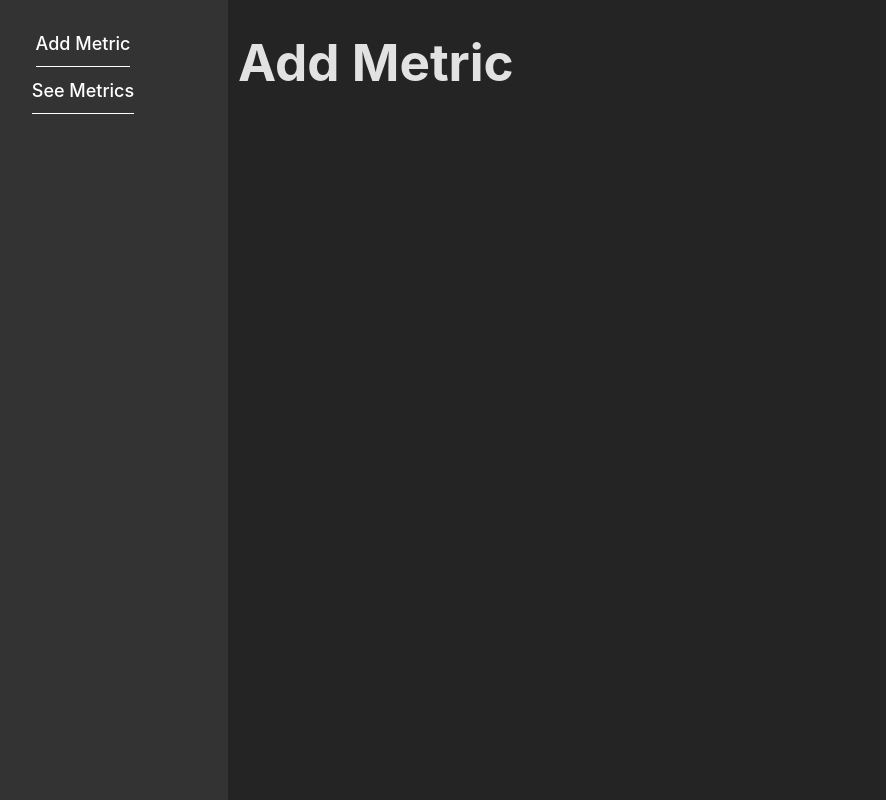
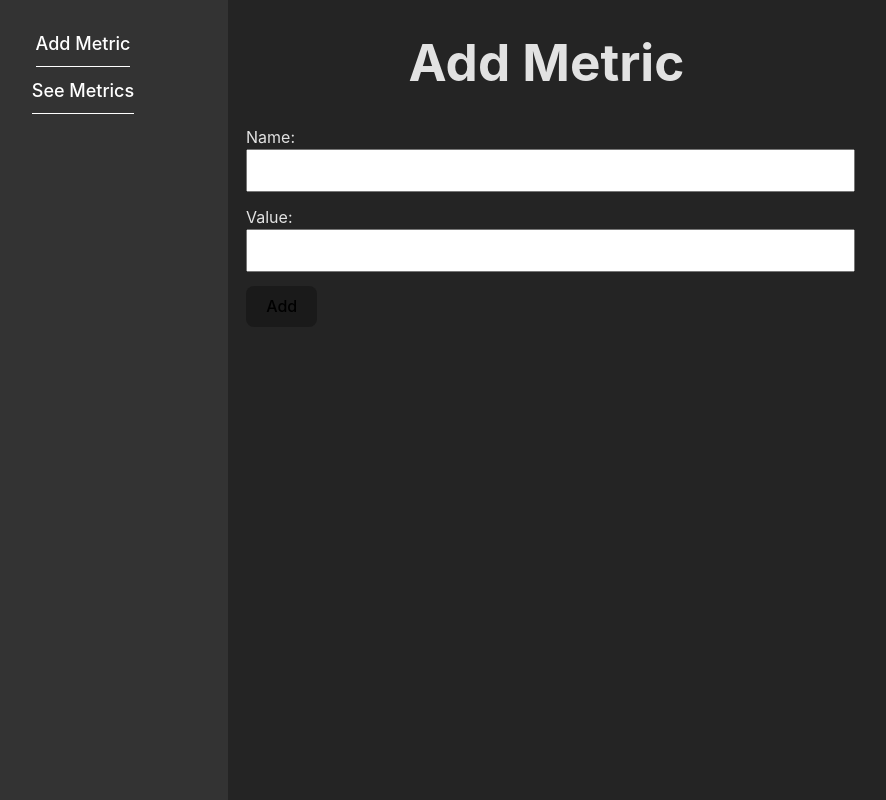
Before and after one commit to jjjjjffffbbbb/ff-mm-interview, a React (Vite) app in the folder frontend/metric-front-app/: page /add-metric in a window 1280 px wide. Shown: the whole page, without its empty margins (62-948 px from the left). Built offline with nearby package versions, Linux system fonts and the light colour scheme; no server answers.

Commit message:
logic for add metric

```diff
--- a/frontend/metric-front-app/src/hocs/withRepository.jsx
+++ b/frontend/metric-front-app/src/hocs/withRepository.jsx
@@ -3,15 +3,22 @@ import React from 'react';
 export default Repository => Component => props => {
     const env = "http://localhost:8081";
 
+    const propagate = res => (
+        new Promise((resolve, reject) => {
+            if (!res.ok) reject(res);
+            resolve(res);
+        })
+    );
+
     const httpClient = ({
-        get: (e) => fetch(env + e),
+        get: (e) => fetch(env + e).then(propagate),
         post: (e, b) => fetch(env + e, {
             method: 'POST',
             body: JSON.stringify(b),
             headers: {
                 'Content-Type': 'application/json',
             }
-        }),
+        }).then(propagate),
     });
 
     return <Component {...props} repository={Repository(httpClient)} />;
--- a/frontend/metric-front-app/src/index.css
+++ b/frontend/metric-front-app/src/index.css
@@ -57,7 +57,7 @@ button:focus-visible {
 }
 
 
-/* TableComponent.css */
+
 .title-container {
   display: flex;
   align-items: center;
@@ -67,8 +67,19 @@ button:focus-visible {
 .container {
   flex-grow: 1;
   display: flex;
-  flex-direction: column; /* Stack items vertically */
-  justify-content: flex-start; /* Align content at the top */
-  align-items: center; /* Center items horizontally */
-  height: 100vh; /* 100% of viewport height */
+  flex-direction: column;
+  justify-content: flex-start;
+  align-items: center;
+  height: 100vh;
 }
+
+.form-metric {
+  margin-left: .5em;
+}
+
+input[type=text] {
+  width: 100%;
+  padding: 12px 20px;
+  box-sizing: border-box;
+  margin-bottom: 1em;
+}
--- a/frontend/metric-front-app/src/pages/addMetric/AddMetric.jsx
+++ b/frontend/metric-front-app/src/pages/addMetric/AddMetric.jsx
@@ -1,13 +1,37 @@
-import React, {Fragment, useEffect} from "react";
+import React, {Fragment} from "react";
+import useAddMetricForm from "./hooks/useAddMetricForm.jsx";
 
 const AddMetric = props => {
     const {
         repository,
     } = props;
 
-    useEffect(() => {
-        repository.addMetric("metric", "2024-01-16T00:39:18.371+01:00", 1.0)
-    }, []);
+    const form = useAddMetricForm();
+
+    const handleSubmit = () => {
+        const date = new Date().toISOString();
+        repository.addMetric(form.name, date, form.value)
+            .then(_ => form.setFeedBack(`Last metric added: ${form.name} -> ${form.value} @ ${date}`))
+            .then(_ => form.clear())
+            .catch(handleError);
+    };
+
+    const handleError = async res => {
+        if (res.status !== 400) {
+            form.setFeedBack('There was a critical error on the server');
+            return;
+        }
+
+        const body = await res.json();
+
+        if (!Array.isArray(body) || body.length === 0) {
+            form.setFeedBack('There was an error with one of the inputs');
+            return;
+        }
+
+        const errors = body.reduce((acc, error) => (Object.assign(acc, { [error.field]: error.error })), {});
+        form.setErrors(errors);
+    };
 
     return (
         <>
@@ -15,6 +39,19 @@ const AddMetric = props => {
                 <div className="title-container">
                     <h1>Add Metric</h1>
                 </div>
+                <div className="form-metric">
+                    <label>Name:</label>
+                    <input type="text" value={form.name} onChange={ e => form.setName(e.target.value)}/>
+                    {form.errors.name && <p className="error">{form.errors.name}</p>}
+
+                    <label>Value:</label>
+                    <input type="text" value={form.value} onChange={ e => form.setValue(e.target.value)}/>
+                    {form.errors.value && <p className="error">{form.errors.value}</p>}
+
+                    <button onClick={() => handleSubmit()}>Add</button>
+
+                    {form.feedBack !== '' && <p>{form.feedBack}</p>}
+                </div>
             </div>
         </>
     );
--- /dev/null
+++ b/frontend/metric-front-app/src/pages/addMetric/hooks/useAddMetricForm.jsx
@@ -0,0 +1,19 @@
+import React, { useState } from 'react';
+
+export default () => {
+    const [errors, setErrors] = useState({});
+    const [name, setName] = useState('');
+    const [value, setValue] = useState('');
+    const [feedBack, setFeedBack] = useState('');
+
+    const hasErrors = () => Object.keys(errors).length !== 0;
+    const clear = () => {
+        setName('');
+        setValue('');
+        setErrors({});
+    }
+
+    return {
+        errors, setErrors, name, setName, value, setValue, hasErrors, clear, feedBack, setFeedBack
+    };
+};
--- a/frontend/metric-front-app/src/pages/addMetric/repository/addMetricRepository.js
+++ b/frontend/metric-front-app/src/pages/addMetric/repository/addMetricRepository.js
@@ -7,10 +7,8 @@ export default (http) => {
            value
         });
 
-        http.post("/metrics", mapToRequest())
-            .then(response => response.json)
-            .then(data => console.log(data));
-
+        return http.post("/metrics", mapToRequest())
+            .then(response => response.json())
     }
 
     return {
```
